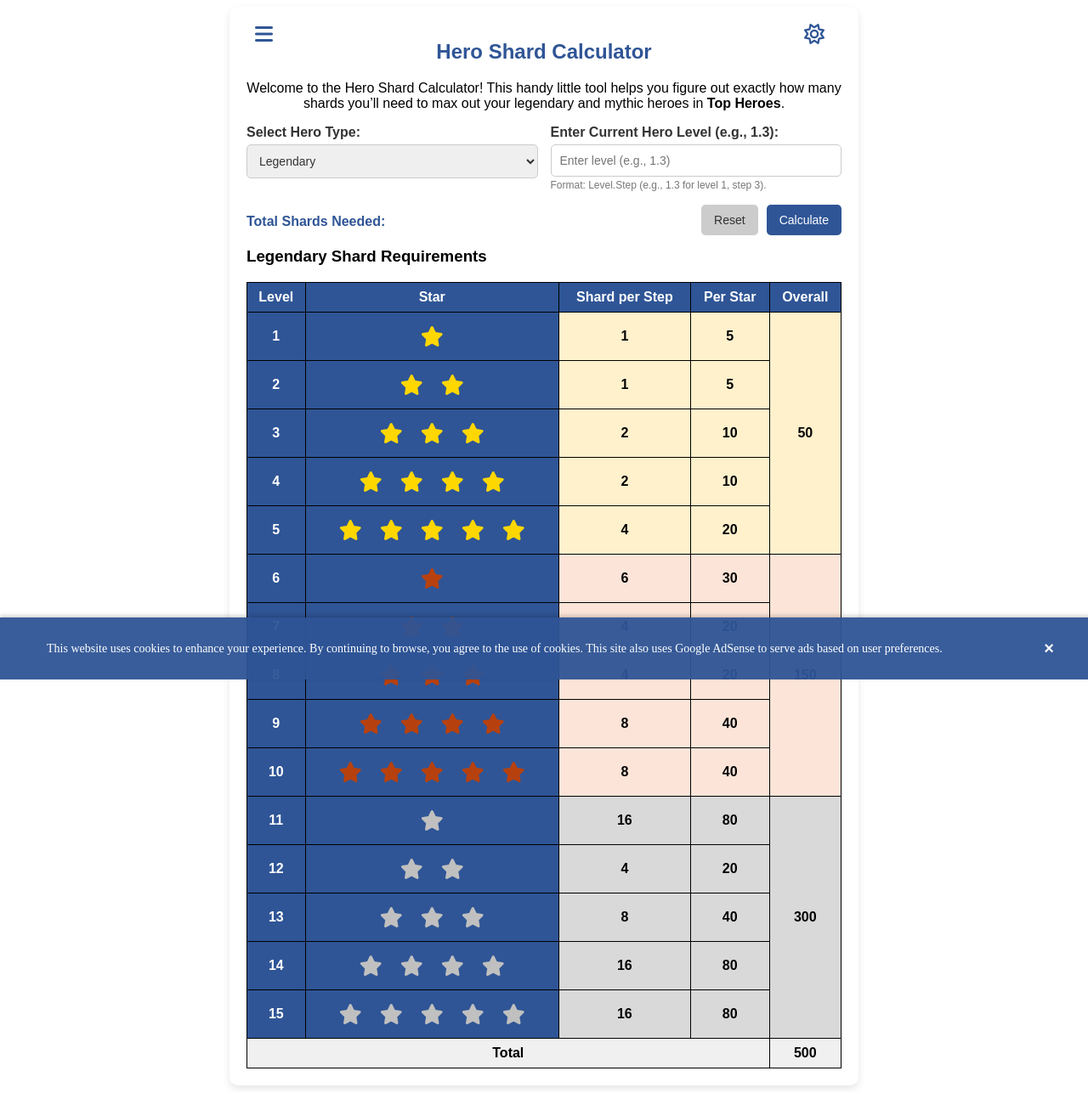
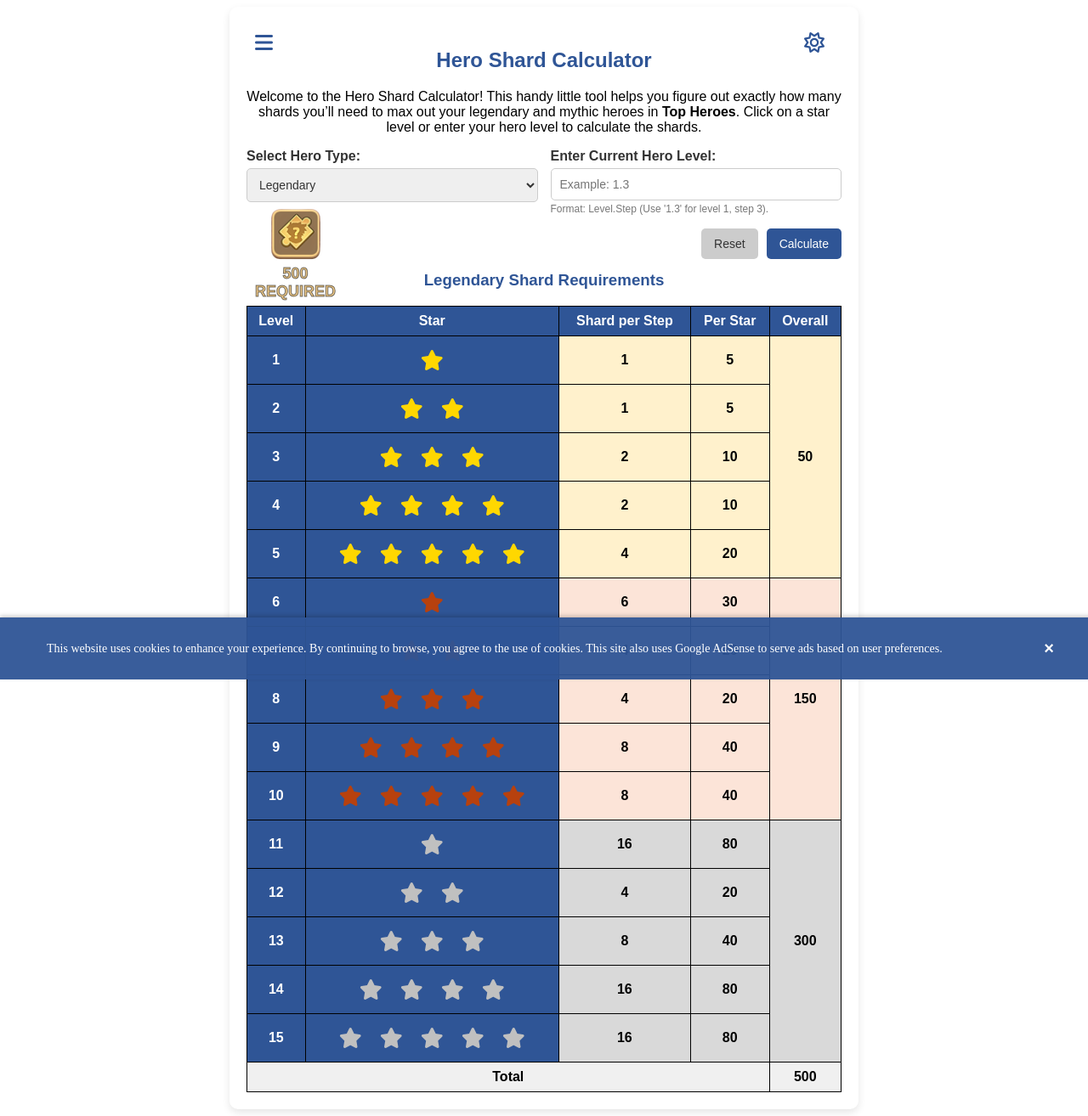
Before and after one commit to mscrnt/Top-Heroes-Calc, a PHP site: page / in a window 1280 px wide. Shown: the whole page at 85% size. Before the commit the page ends 1282 px from the top, so only its background shows below. Run offline with PHP 8.4, Linux system fonts and the light colour scheme; some libraries are stand-ins or nearby versions.

Commit message:
Add margin-top to hero card

```diff
--- a/php/static/css/shard_calc.css
+++ b/php/static/css/shard_calc.css
@@ -7,14 +7,22 @@
     border-radius: 10px;
     padding: 20px;
     font-family: 'Arial', sans-serif;
+    position: relative; /* To position floating elements inside */
 }
 
 /* Section header styling */
-h2 {
+h2, h3 {
     text-align: center;
     color: #2f5596;
     font-weight: bold;
+}
+
+h2 {
     margin-bottom: 20px;
+}
+
+h3 {
+    margin-top: 50px;
 }
 
 /* Form styling */
@@ -146,135 +149,83 @@ select:focus {
     z-index: 1; /* Stars behind overlay */
 }
 
-/* Progress overlay for full cell */
+.fa-star {
+    color: #FFD700; /* Gold */
+    font-size: 24px;
+    background-color: #ffffff00 !important;
+}
+
+.fa-star.active {
+    border: 2px solid #FFD700;
+    border-radius: 50%;
+}
+
+/* Progress overlay styling */
 .progress-overlay {
     position: absolute;
     top: 0;
     left: 0;
     height: 100%;
-    width: 0%; /* Initial width for overlay */
+    width: 0%; /* Initial width */
     background-color: rgba(255, 255, 255, 0.65); /* Semi-transparent white */
-    z-index: 2; /* Overlay above stars */
-    transition: width 0.3s ease; /* Smooth width transition */
+    z-index: 2; /* Above stars */
+    transition: width 0.3s ease;
     display: flex;
     align-items: center;
     justify-content: center;
     font-weight: bold;
-    color: rgb(47, 85, 150); /* Text color for shard progress */
+    color: rgb(47, 85, 150);
     font-size: 24px;
-    border-radius: 4px; /* Optional: Rounded corners */
-    user-select: none; /* Disable text selection */
+    border-radius: 4px;
+    user-select: none;
 }
 
-/* Star styling */
-.fa-star {
-    color: #FFD700; /* Gold color for stars */
-    font-size: 24px;
-    background-color: #ffffff00 !important;
+/* Group-specific styling */
+.group-1 .fa-star { color: #FFD700; } /* Gold */
+.group-1 .shards-per-step,
+.group-1 .per-star,
+.group-1 .overall { background-color: rgb(255, 241, 204); } /* Light yellow */
+
+.group-2 .fa-star { color: #B7410E; } /* Rust */
+.group-2 .shards-per-step,
+.group-2 .per-star,
+.group-2 .overall { background-color: rgb(252, 228, 216); } /* Light coral */
+
+.group-3 .fa-star { color: #C0C0C0; } /* Silver */
+.group-3 .shards-per-step,
+.group-3 .per-star,
+.group-3 .overall { background-color: rgb(217, 217, 217); } /* Light gray */
+
+.total-row {
+    background-color: #f0f0f0;
+    font-weight: bold;
 }
 
-/* Active star style */
-.fa-star.active {
-    border: 2px solid #FFD700;
-    border-radius: 50%;
+/* Floating Shard Display */
+.floating-shard-display {
+    position: fixed;
+    border-radius: 8px; /* Rounded corners */
+    padding: 10px;
+    z-index: 1000; /* Ensure it stays above other elements */
+    text-align: center; /* Center align the text */
+    font-family: 'Arial', sans-serif; /* Match the font */
+    transition: top 0s ease; /* Smooth transition for position changes */
 }
 
-/* For step number overlay */
-.star-step {
-    position: absolute;
-    top: 2px;
-    left: 0;
-    width: 100%;
-    height: 100%;
-    font-size: 18px;
-    font-weight: bold;
-    display: flex;
-    justify-content: center;
-    align-items: center;
-    pointer-events: none;
-    color: black;
+/* Adjust image and text in the display */
+.floating-shard-display img {
+    width: 64px;
+    height: 64px;
 }
 
-/* Hiding 0 in star-step initially */
-.star-step:empty::before {
-    content: '';
+.floating-shard-display p {
+    margin: 5px 0;
+    font-size: 18px;
+    font-weight: bolder;
+    color: rgb(236, 200, 137);
+    -webkit-text-stroke: 1px rgb(0 0 0 / 53%);
 }
 
-/* Dark Mode Additions */
-body.dark-mode .container {
-    background-color: #1e1e1e;
-    box-shadow: 0px 4px 10px rgba(0, 0, 0, 0.4);
-}
-
-body.dark-mode .form-text {
-    color: #9e9e9e; /* Subtle gray */
-}
-
-body.dark-mode .shard-chart th,
-body.dark-mode .shard-chart td {
-    background-color: #333333; /* Dark gray */
-    color: #e0e0e0; /* Light text */
-    border-color: #555555; /* Subtle border */
-}
-
-body.dark-mode .total-row {
-    background-color: #424242; /* Slightly darker */
-}
-
-body.dark-mode .progress-overlay {
-    background-color: rgba(224, 224, 224, 0.8); /* Light overlay */
-    color: #1e1e1e; /* Dark text for visibility */
-}
-
-body.dark-mode .container {
-    background-color: #1e1e1e;
-    box-shadow: 0px 4px 10px rgba(0, 0, 0, 0.4);
-}
-
-body.dark-mode .form-text {
-    color: #9e9e9e; /* Subtle gray */
-}
-
-/* Mobile adjustments for dark mode */
-@media (max-width: 768px) {
-    body.dark-mode .shard-chart td {
-        border-top: 1px solid #444444; /* Darker border for stacked cells */
-        border-bottom: 1px solid #444444;
-    }
-}
-
-body.dark-mode .shard-chart th, .star-container .fa-star {
-    /* Remove background color for dark mode */
-    background-color: transparent;
-}
-
-.form-row {
-    display: flex;
-    gap: 15px; /* Adds spacing between the two fields */
-}
-
-.form-row .form-group {
-    flex: 1; /* Ensures both fields take up equal width */
-    min-width: 150px; /* Prevents fields from shrinking too much */
-}
-
-.form-row .form-text {
-    margin-top: 5px;
-}
-
-.mt-3 {
-    font-size: 16px;
-    text-align: center;
-    color: #2f5596;
-    font-weight: bold;
-    margin-top: -25px;
-    position: absolute;
-    float: left;
-}
-
-h3 {
-    margin-top: 50px;
-}
 
 /* Mobile-specific styles */
 @media (max-width: 768px) {
--- a/php/static/css/style.css
+++ b/php/static/css/style.css
@@ -83,6 +83,7 @@
     border-top-left-radius: 10px;
     border-top-right-radius: 10px;
     margin-bottom: -25px;
+    margin-top: 10px;
 }
 
 /* Dark Mode Additions */
--- a/php/static/js/shard_calc.js
+++ b/php/static/js/shard_calc.js
@@ -4,12 +4,20 @@ let selectedLevel = null;
 let lastSelectedKey = null;
 let fillCounts = {}; // Tracks filled sections for each cell
 
+// Default shard values for each hero type
+const defaultShards = {
+    legendary: 500,
+    mythic: 1000,
+};
+
 document.addEventListener("DOMContentLoaded", () => {
     resetForm();
     toggleChart();
+    handleFloatingShardDisplay();
 
     document.getElementById("heroType").addEventListener("change", handleChartSwitch);
     document.getElementById("calculateButton").addEventListener("click", () => {
+        normalizeInput();
         clearProgressAndCalculateShards();
     });
     document.getElementById("resetButton").addEventListener("click", resetForm);
@@ -17,12 +25,24 @@ document.addEventListener("DOMContentLoaded", () => {
     document.getElementById("currentLevel").addEventListener("keypress", (event) => {
         if (event.key === "Enter") {
             event.preventDefault();
+            normalizeInput();
             clearProgressAndCalculateShards();
         }
     });
 
     addCellEventListeners();
 });
+
+function normalizeInput() {
+    const currentLevelInput = document.getElementById("currentLevel");
+    let inputValue = currentLevelInput.value.trim();
+
+    // If the input is a whole number, convert it to a float format
+    if (/^\d+$/.test(inputValue)) {
+        inputValue = `${inputValue}.0`;
+        currentLevelInput.value = inputValue;
+    }
+}
 
 function addCellEventListeners() {
     const heroType = document.getElementById("heroType").value;
@@ -80,9 +100,16 @@ function calculateShards() {
 
     const heroType = document.getElementById("heroType").value;
     const currentLevelInput = document.getElementById("currentLevel").value.trim();
+
+    if (!currentLevelInput) {
+        // If no level input, display the default shards
+        document.getElementById("result").innerText = defaultShards[heroType];
+        return;
+    }
+
     const parts = currentLevelInput.split(".");
     const currentLevel = parseInt(parts[0]);
-    const currentSection = parseInt(parts[1]);
+    const currentSection = parseInt(parts[1] || 0);
 
     clearProgress();
 
@@ -136,8 +163,9 @@ function clearProgressAndCalculateShards() {
 }
 
 function resetForm() {
+    const heroType = document.getElementById("heroType").value;
     document.getElementById("currentLevel").value = "";
-    document.getElementById("result").innerText = "";
+    document.getElementById("result").innerText = defaultShards[heroType];
     clearProgress();
 }
 
@@ -157,3 +185,50 @@ function toggleChart() {
         mythicChart.style.display = heroType === "legendary" ? "none" : "block";
     }
 }
+
+function handleFloatingShardDisplay() {
+    const floatingShard = document.querySelector('.floating-shard-display');
+    const desktopInitialTop = 220; // 220px for desktop
+    const mobileInitialTop = 255; // 270px for mobile
+    const fixedTopDistance = 10; // 10px from the top when pinned
+
+    let initialTopPixels = desktopInitialTop; // Default for desktop
+    let isPinned = false; // Tracks whether the shard is pinned to the top
+
+    function initializePosition() {
+        // Adjust the initial top based on viewport width
+        if (window.innerWidth <= 768) {
+            initialTopPixels = mobileInitialTop;
+        } else {
+            initialTopPixels = desktopInitialTop;
+        }
+        // Set the initial position
+        floatingShard.style.top = `${initialTopPixels}px`;
+        floatingShard.style.position = 'absolute'; // Move naturally with the page
+    }
+
+    function updateFloatingPosition() {
+        const scrollTop = window.scrollY;
+
+        if (scrollTop > initialTopPixels - fixedTopDistance && !isPinned) {
+            // Pin the shard to 10px from the top
+            floatingShard.style.position = 'fixed';
+            floatingShard.style.top = `${fixedTopDistance}px`;
+            isPinned = true;
+        } else if (scrollTop <= initialTopPixels - fixedTopDistance && isPinned) {
+            // Transition smoothly back to the original position
+            floatingShard.style.position = 'absolute';
+            floatingShard.style.top = `${initialTopPixels}px`;
+            isPinned = false;
+        }
+    }
+
+    // Set the initial position on load
+    initializePosition();
+
+    // Listen for scroll events to update position
+    window.addEventListener('scroll', updateFloatingPosition);
+
+    // Recalculate the initial offset if the window is resized
+    window.addEventListener('resize', initializePosition);
+}
--- a/php/templates/header.php
+++ b/php/templates/header.php
@@ -13,7 +13,7 @@
     <link rel="stylesheet" href="/static/css/style.css">
 
     <!-- Favicon -->
-    <link rel="icon" href="/favicon.png" sizes="16x16" type="image/png">
+    <link rel="icon" href="/favicon-32x32.png" sizes="16x16" type="image/png">
 
     <!-- External JS -->
     <script src="/static/js/app.js" defer></script>
--- a/php/templates/shard_calc.php
+++ b/php/templates/shard_calc.php
@@ -6,7 +6,7 @@
 
 <h2>Hero Shard Calculator</h2>
 <center>
-    <p>Welcome to the Hero Shard Calculator! This handy little tool helps you figure out exactly how many shards you’ll need to max out your legendary and mythic heroes in <strong>Top Heroes</strong>.</p>
+    <p>Welcome to the Hero Shard Calculator! This handy little tool helps you figure out exactly how many shards you’ll need to max out your legendary and mythic heroes in <strong>Top Heroes</strong>. Click on a star level or enter your hero level to calculate the shards.</p>
 </center>
 <form>
     <div class="form-row">
@@ -18,17 +18,23 @@
             </select>
         </div>
         <div class="form-group">
-            <label for="currentLevel">Enter Current Hero Level (e.g., 1.3):</label>
-            <input type="text" class="form-control" id="currentLevel" placeholder="Enter level (e.g., 1.3)">
-            <small class="form-text">Format: Level.Step (e.g., 1.3 for level 1, step 3).</small>
+            <label for="currentLevel">Enter Current Hero Level:</label>
+            <input type="text" class="form-control" id="currentLevel" placeholder="Example: 1.3">
+            <small class="form-text">Format: Level.Step (Use '1.3' for level 1, step 3).</small>
         </div>
     </div>
     <button type="button" class="btn btn-primary" id="calculateButton">Calculate</button>
     <button type="button" class="btn btn-secondary" id="resetButton">Reset</button>
 </form>
 
-<div class="mt-3">
-    <p>Total Shards Needed: <span id="result"></span></p>
+<div class="floating-shard-display">
+    <p>
+        <img src="static/images/shard.webp" alt="Shard Icon" style="width: 64px; height: 64px; vertical-align: middle;">
+    </p>
+    <p>
+        <strong><span id="result"></span><br>REQUIRED</strong>
+    </p>
+
 </div>
 
 <!-- PHP Logic to Generate Charts -->
```
Also changed, not shown: other parts of php/static/css/shard_calc.css (+101 -73 lines), php/favicon-32x32.png (added).
